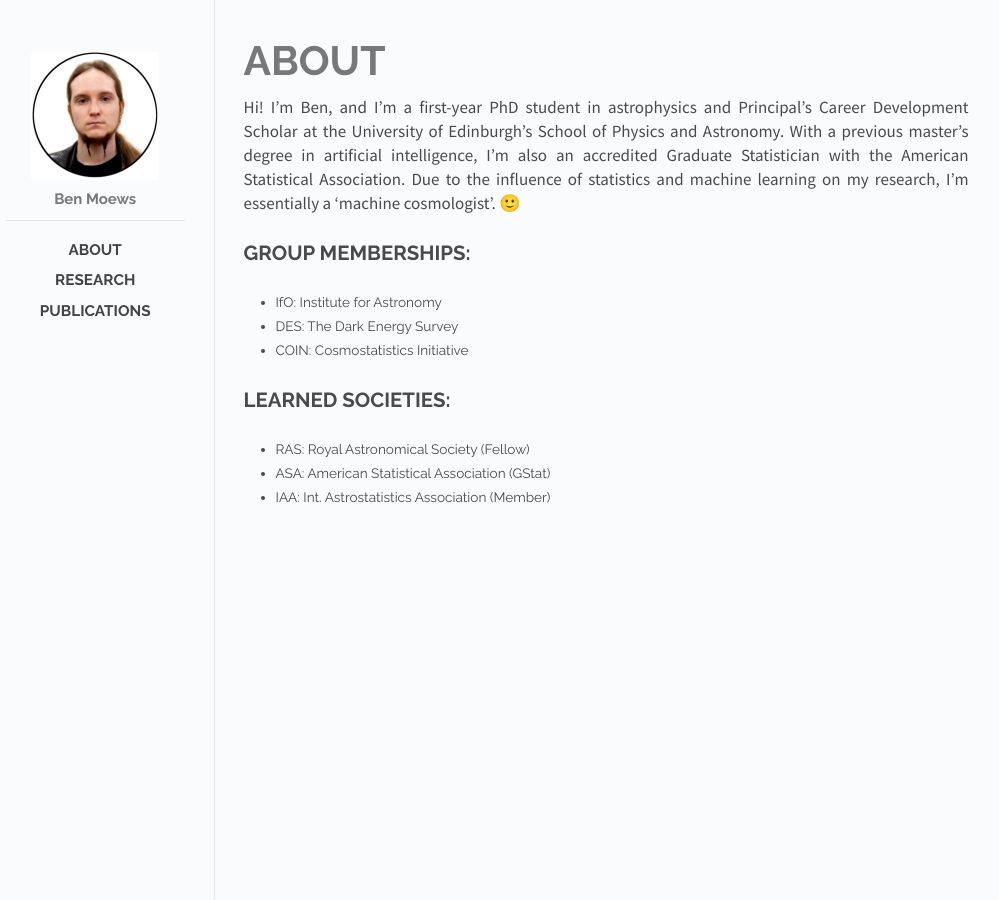
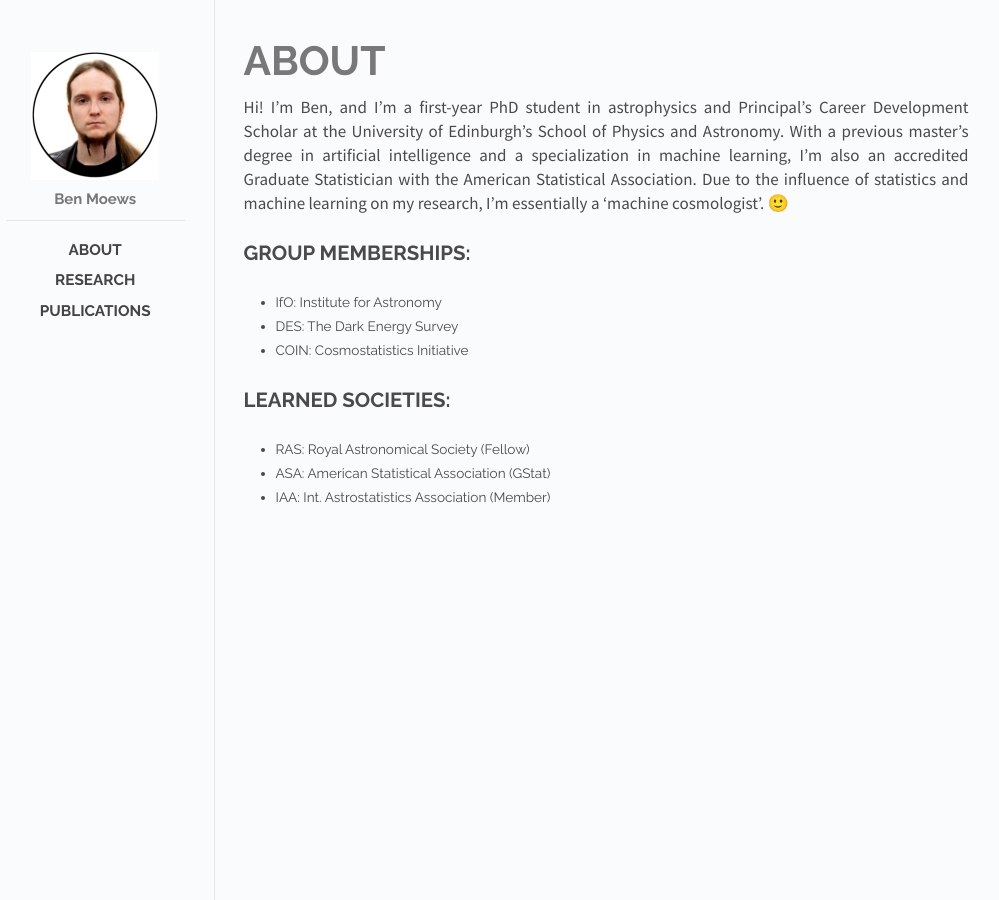
Before and after one commit to moews/moews.github.io, a Jekyll site: the page built from _posts/2017-03-27-about.md, in a window 1280 px wide. Shown: the whole page, without its empty margins (144-1143 px from the left). Built offline with Jekyll 4.4.1, drawn with Linux system fonts in a browser that asks for light colours.

Commit message:
Update 2017-03-27-about.md

```diff
--- a/_posts/2017-03-27-about.md
+++ b/_posts/2017-03-27-about.md
@@ -6,7 +6,7 @@ cover: cover.jpg
 categories: posts
 ---
 
-Hi! I'm Ben, and I'm a first-year PhD student in astrophysics and Principal's Career Development Scholar at the University of Edinburgh's School of Physics and Astronomy. With a previous master's degree in artificial intelligence, I'm also an accredited Graduate Statistician with the American Statistical Association. Due to the influence of statistics and machine learning on my research, I'm essentially a 'machine cosmologist'. 🙂
+Hi! I'm Ben, and I'm a first-year PhD student in astrophysics and Principal's Career Development Scholar at the University of Edinburgh's School of Physics and Astronomy. With a previous master's degree in artificial intelligence and a specialization in machine learning, I'm also an accredited Graduate Statistician with the American Statistical Association. Due to the influence of statistics and machine learning on my research, I'm essentially a 'machine cosmologist'. 🙂
 
 ## GROUP MEMBERSHIPS:
 
```
